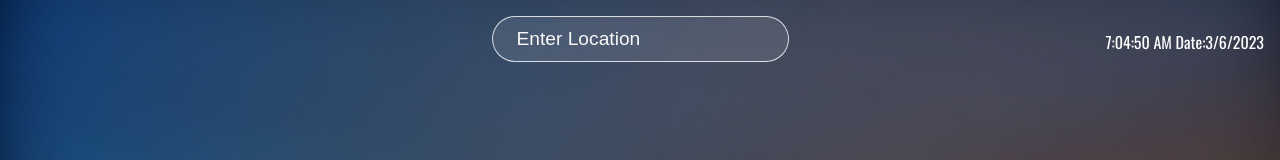
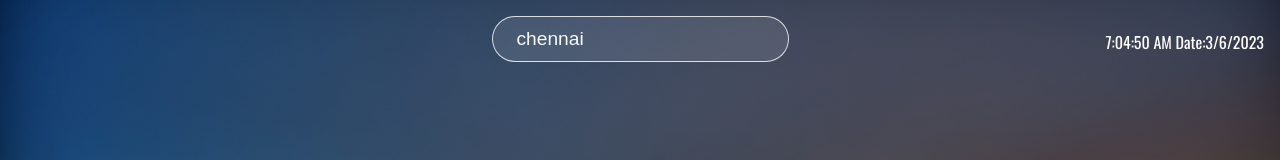
Before and after one commit to Jillukarthik/weather-app-react, a React (Create React App) app: page / in a window 1280 px wide. Shown: the top 160 px of the page. Built offline with nearby package versions, Linux system fonts and the light colour scheme.

Commit message:
added place for default

```diff
--- a/src/App.js
+++ b/src/App.js
@@ -2,7 +2,7 @@ import React, { useEffect, useState } from "react";
 import axios from "axios";
 function App() {
   const [data, setData] = useState({});
-  const [location, setLocation] = useState("");
+  const [location, setLocation] = useState("chennai");
   const [currentdate, Setdate] = useState(new Date());
 
   //api_key c26be92611a400dc2fa15b4e5b2945e9
```
